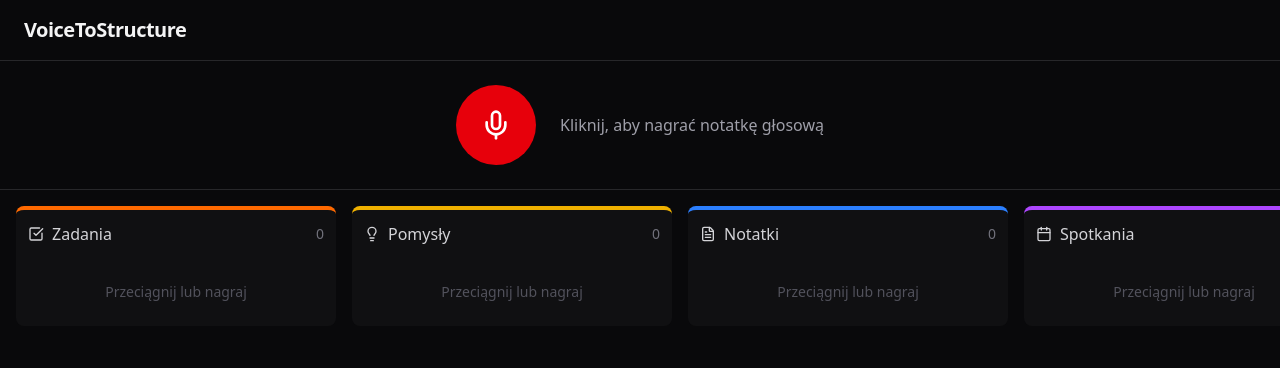
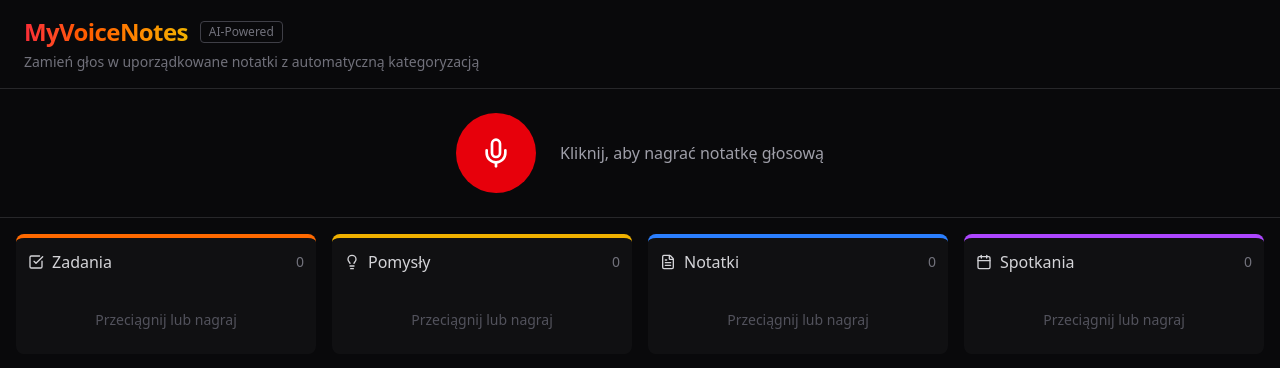
Before and after one commit to patryk777/MyVoiceNotes10x, a Next.js app: page / in a window 1280 px wide. Shown: the top 368 px of the page. Built offline with nearby package versions, Linux system fonts and the light colour scheme.

Commit message:
feat: auto-process recording, full-width kanban, branding update

```diff
--- a/app/layout.tsx
+++ b/app/layout.tsx
@@ -2,7 +2,7 @@ import type { Metadata } from "next";
 import "./globals.css";
 
 export const metadata: Metadata = {
-  title: "VoiceToStructure",
+  title: "MyVoiceNotes",
   description: "Voice notes to structured content",
 };
 
@@ -15,7 +15,17 @@ export default function RootLayout({
     <html lang="en">
       <body className="min-h-screen flex flex-col">
         <header className="border-b border-zinc-800 py-4 px-6">
-          <h1 className="text-xl font-semibold tracking-tight">VoiceToStructure</h1>
+          <div className="flex items-center gap-3">
+            <h1 className="text-2xl font-bold tracking-tight bg-gradient-to-r from-red-500 via-orange-500 to-yellow-500 bg-clip-text text-transparent">
+              MyVoiceNotes
+            </h1>
+            <span className="text-xs text-zinc-500 border border-zinc-700 rounded px-2 py-0.5">
+              AI-Powered
+            </span>
+          </div>
+          <p className="text-sm text-zinc-500 mt-1">
+            Zamień głos w uporządkowane notatki z automatyczną kategoryzacją
+          </p>
         </header>
         <main className="flex-1">{children}</main>
       </body>
--- a/app/page.tsx
+++ b/app/page.tsx
@@ -1,6 +1,6 @@
 "use client";
 
-import { useState } from "react";
+import { useState, useCallback, useRef } from "react";
 import { Mic, Square, Loader2, Trash2, CheckSquare, Lightbulb, FileText, Calendar } from "lucide-react";
 import ReactMarkdown from "react-markdown";
 import { useRecorder } from "@/hooks/useRecorder";
@@ -14,28 +14,19 @@ const CATEGORIES: { id: NoteCategory; label: string; icon: React.ReactNode; colo
 ];
 
 export default function Home() {
-  const { status, audioBlob, startRecording, stopRecording, resetRecording } = useRecorder();
   const { notes, saveNote, updateNoteCategory, deleteNote } = useNotes();
   const [isProcessing, setIsProcessing] = useState(false);
   const [processingStatus, setProcessingStatus] = useState("");
 
-  const handleMicClick = async () => {
-    if (status === "idle") {
-      startRecording();
-    } else if (status === "recording") {
-      stopRecording();
-    }
-  };
-
-  const processAudio = async () => {
-    if (!audioBlob) return;
+  const processAudio = useCallback(async (blob: Blob) => {
+    if (!blob || isProcessing) return;
 
     setIsProcessing(true);
     setProcessingStatus("Transkrybuję...");
 
     try {
       const formData = new FormData();
-      formData.append("audio", audioBlob, "recording.webm");
+      formData.append("audio", blob, "recording.webm");
 
       const transcribeRes = await fetch("/api/transcribe", {
         method: "POST",
@@ -60,13 +51,25 @@ export default function Home() {
 
       if (data.title && data.content && data.category) {
         saveNote(transcript, data.title, data.content, data.category);
-        resetRecording();
       }
     } catch (err) {
       console.error("Processing error:", err);
     } finally {
       setIsProcessing(false);
       setProcessingStatus("");
+      resetRecordingRef.current?.();
+    }
+  }, [isProcessing, saveNote]);
+
+  const resetRecordingRef = useRef<(() => void) | null>(null);
+  const { status, startRecording, stopRecording, resetRecording } = useRecorder(processAudio);
+  resetRecordingRef.current = resetRecording;
+
+  const handleMicClick = () => {
+    if (status === "idle") {
+      startRecording();
+    } else if (status === "recording") {
+      stopRecording();
     }
   };
 
@@ -102,8 +105,6 @@ export default function Home() {
           className={`w-20 h-20 rounded-full flex items-center justify-center transition-all ${
             status === "recording"
               ? "bg-red-600 animate-pulse"
-              : status === "stopped"
-              ? "bg-green-600 hover:bg-green-500"
               : "bg-red-600 hover:bg-red-500"
           } ${isWorking ? "opacity-50 cursor-not-allowed" : ""}`}
           aria-label={status === "recording" ? "Stop recording" : "Start recording"}
@@ -124,22 +125,6 @@ export default function Home() {
           {status === "recording" && (
             <p className="text-red-400">Nagrywanie... Kliknij, aby zatrzymać</p>
           )}
-          {status === "stopped" && audioBlob && !isWorking && (
-            <div className="flex gap-3">
-              <button
-                onClick={processAudio}
-                className="px-4 py-2 bg-blue-600 hover:bg-blue-500 rounded-lg font-medium text-sm"
-              >
-                Przetwórz
-              </button>
-              <button
-                onClick={resetRecording}
-                className="px-4 py-2 bg-zinc-700 hover:bg-zinc-600 rounded-lg font-medium text-sm"
-              >
-                Anuluj
-              </button>
-            </div>
-          )}
           {processingStatus && (
             <p className="text-blue-400 text-sm">{processingStatus}</p>
           )}
@@ -147,12 +132,12 @@ export default function Home() {
       </section>
 
       {/* Kanban board */}
-      <section className="flex-1 overflow-x-auto p-4">
-        <div className="flex gap-4 h-full min-w-max">
+      <section className="flex-1 overflow-hidden p-4">
+        <div className="grid grid-cols-4 gap-4 h-full">
           {CATEGORIES.map((cat) => (
             <div
               key={cat.id}
-              className="w-80 flex-shrink-0 flex flex-col bg-zinc-900/50 rounded-lg"
+              className="flex flex-col bg-zinc-900/50 rounded-lg"
               onDrop={(e) => handleDrop(e, cat.id)}
               onDragOver={handleDragOver}
             >
--- a/hooks/useRecorder.ts
+++ b/hooks/useRecorder.ts
@@ -1,14 +1,19 @@
 "use client";
 
-import { useState, useRef, useCallback } from "react";
+import { useState, useRef, useCallback, useEffect } from "react";
 
 export type RecorderStatus = "idle" | "recording" | "stopped";
 
-export function useRecorder() {
+export function useRecorder(onRecordingComplete?: (blob: Blob) => void) {
   const [status, setStatus] = useState<RecorderStatus>("idle");
   const [audioBlob, setAudioBlob] = useState<Blob | null>(null);
   const mediaRecorderRef = useRef<MediaRecorder | null>(null);
   const chunksRef = useRef<Blob[]>([]);
+  const onCompleteRef = useRef(onRecordingComplete);
+
+  useEffect(() => {
+    onCompleteRef.current = onRecordingComplete;
+  }, [onRecordingComplete]);
 
   const startRecording = useCallback(async () => {
     try {
@@ -26,7 +31,11 @@ export function useRecorder() {
       mediaRecorder.onstop = () => {
         const blob = new Blob(chunksRef.current, { type: "audio/webm" });
         setAudioBlob(blob);
+        setStatus("stopped");
         stream.getTracks().forEach((track) => track.stop());
+        if (onCompleteRef.current) {
+          onCompleteRef.current(blob);
+        }
       };
 
       mediaRecorder.start();
@@ -39,7 +48,6 @@ export function useRecorder() {
   const stopRecording = useCallback(() => {
     if (mediaRecorderRef.current && status === "recording") {
       mediaRecorderRef.current.stop();
-      setStatus("stopped");
     }
   }, [status]);
 
```
